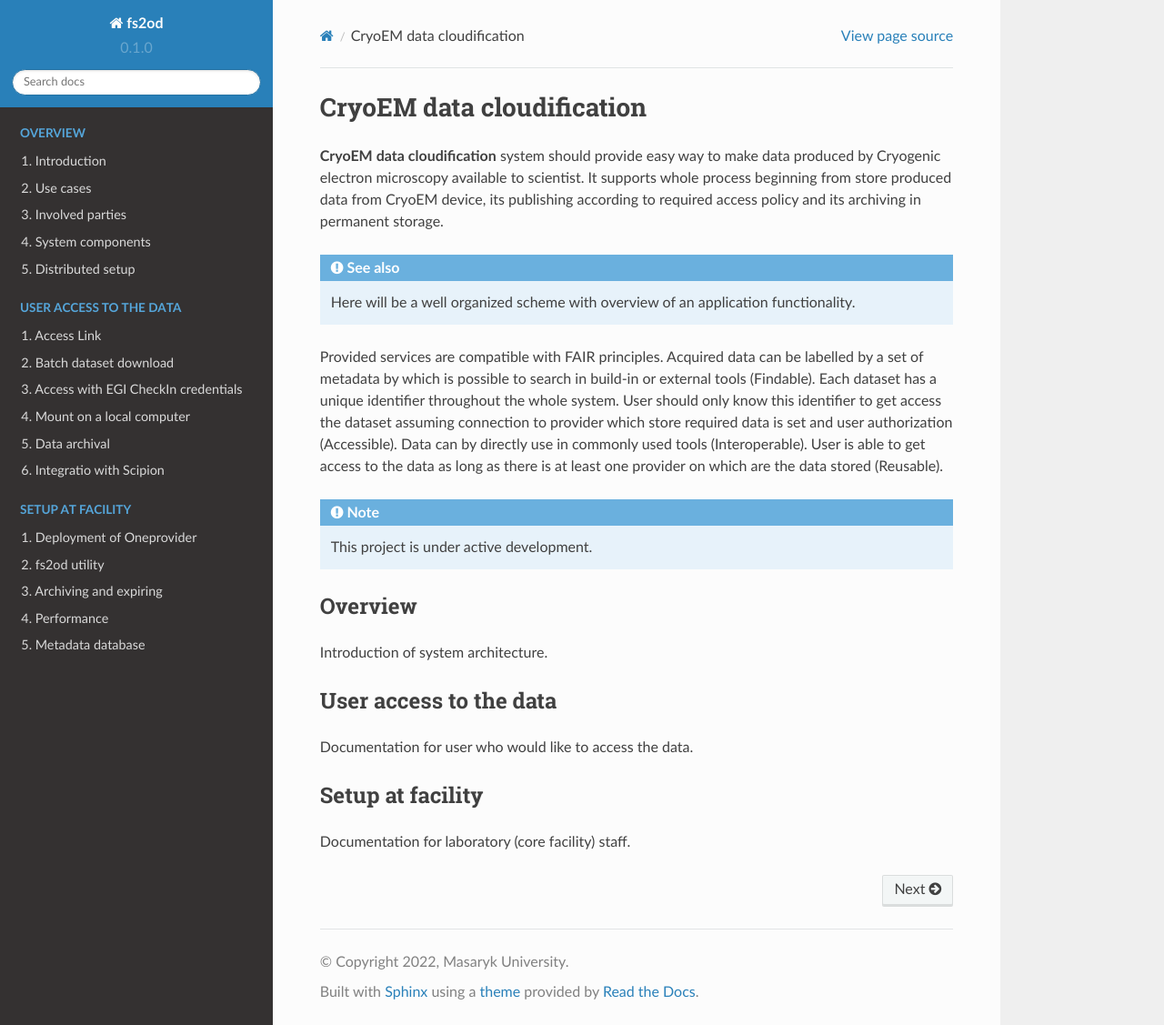
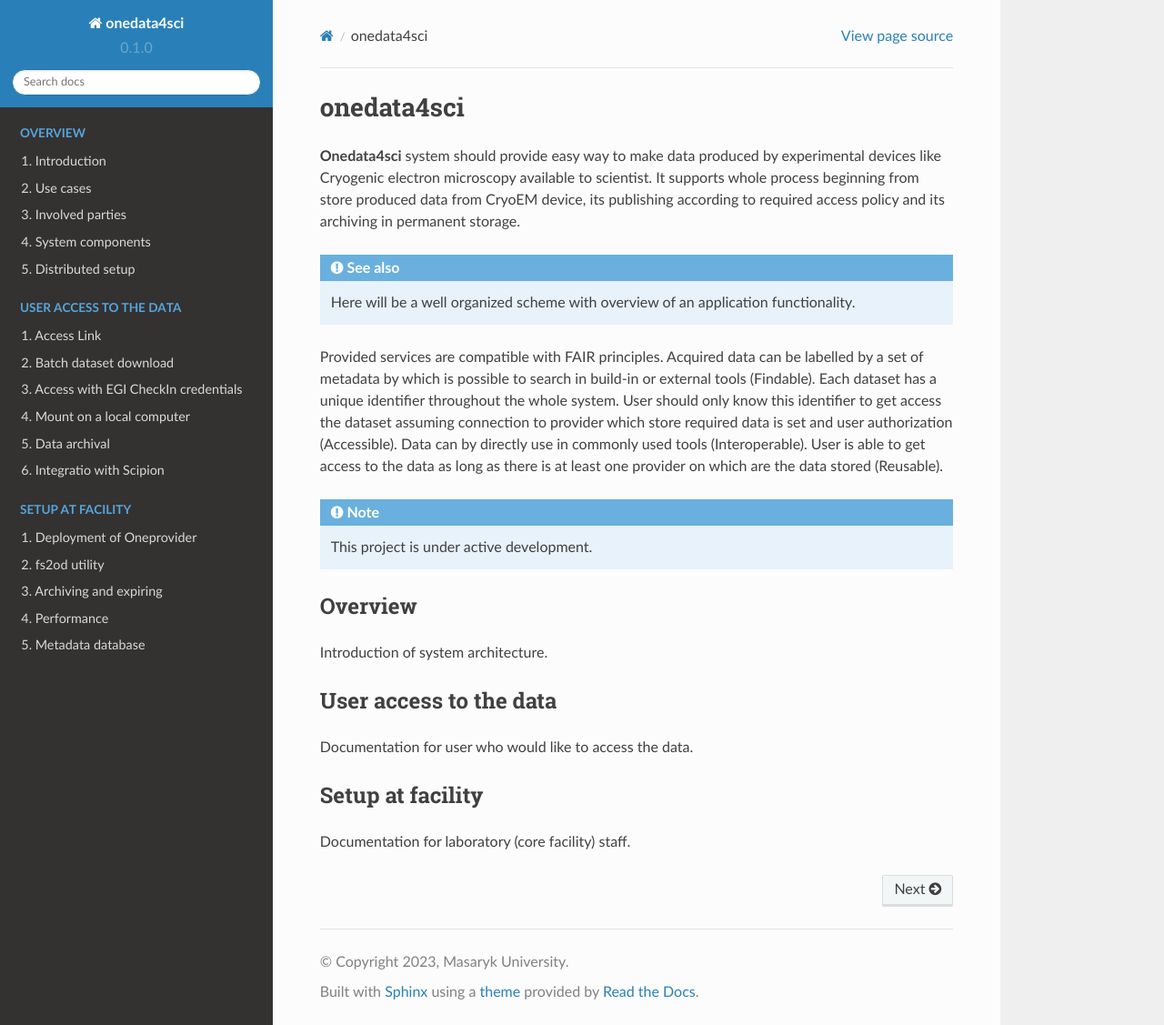
Before and after one commit to svobtom/onedata4sci, a Sphinx documentation site: the page built from docs/source/index.rst, in a window 1280 px wide and 1127 px high. Shown: the whole window at 91% size. Built offline with Sphinx 7.4.7 and the Read the Docs theme 2.0.0, drawn with Linux system fonts in a browser that asks for light colours.

Commit message:
rename to onedata4sci

```diff
--- a/README.rst
+++ b/README.rst
@@ -1,6 +1,6 @@
-cryoem-fs2od documentation
+Onedata4sci documentation
 ==========================
-Documentation for workflow of storing and sharing the datasets from Cryo-EM facilities.
+Documentation for workflow of storing and sharing the datasets from facilities.
 
 For build the docs on your own computer change to the directory with ``Makefile`` and run:
 
--- a/docs/source/conf.py
+++ b/docs/source/conf.py
@@ -2,8 +2,8 @@
 
 # -- Project information
 
-project = 'fs2od'
-copyright = '2022, Masaryk University'
+project = 'onedata4sci'
+copyright = '2023, Masaryk University'
 author = 'Tomáš Svoboda, Aleš Křenek'
 
 release = '0.1'
--- a/docs/source/index.rst
+++ b/docs/source/index.rst
@@ -1,7 +1,7 @@
-CryoEM data cloudification
+onedata4sci
 ==========================
 
-**CryoEM data cloudification** system should provide easy way to make data produced by Cryogenic electron microscopy available to scientist. It supports whole process beginning from store produced data from CryoEM device, its publishing according to required access policy and its archiving in permanent storage.
+**Onedata4sci** system should provide easy way to make data produced by experimental devices like Cryogenic electron microscopy available to scientist. It supports whole process beginning from store produced data from CryoEM device, its publishing according to required access policy and its archiving in permanent storage.
 
 
 .. seealso::
--- a/pyproject.toml
+++ b/pyproject.toml
@@ -3,6 +3,6 @@ requires = ["flit_core >=3.2,<4"]
 build-backend = "flit_core.buildapi"
 
 [project]
-name = "fs2od"
+name = "onedata4sci"
 authors = [{name = "Tomáš Svoboda", email = "svoboda@ics.muni.cz"}, {name = "Aleš Křenek", email = "ljocha@ics.muni.cz"}]
 dynamic = ["version", "description"]
```
Also changed, not shown: docs/source/labs/oneprovider.rst (+13 -11 lines).
